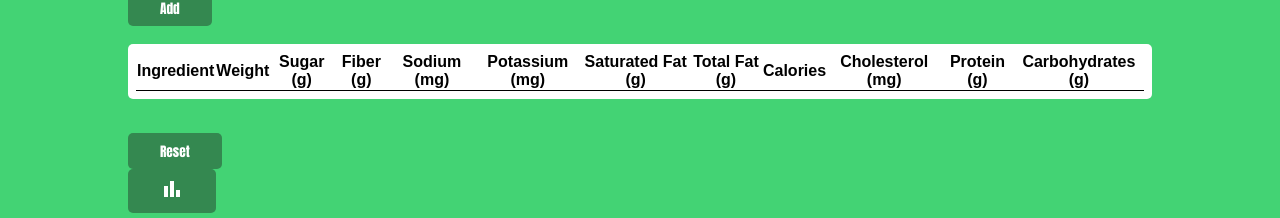
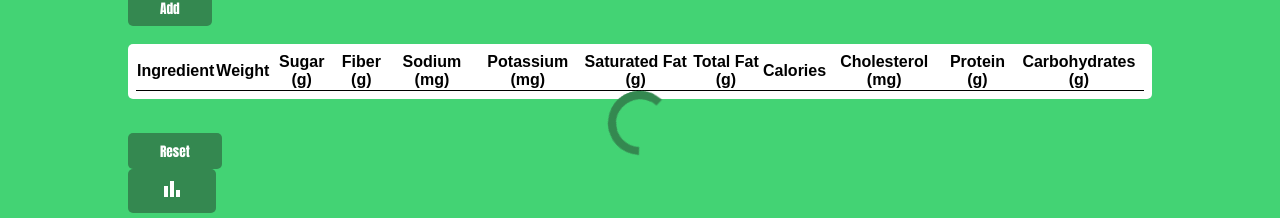
Before and after one commit to rmoss08/nutrition-calculator, a React (Create React App) app: page / in a window 1280 px wide. Shown: the part 277-495 px from the top of the page. Built offline with nearby package versions, Linux system fonts and the light colour scheme.

Commit message:
style: centres LoadingSpinner and changes its colour to dark green

```diff
--- a/src/components/LoadingSpinner.module.css
+++ b/src/components/LoadingSpinner.module.css
@@ -1,6 +1,8 @@
 .lds-ring {
   display: inline-block;
-  position: relative;
+  position: fixed;
+  top: calc(50vh - (80px / 2));
+  left: calc(50vw - (80px / 2));
   width: 80px;
   height: 80px;
 }
@@ -14,7 +16,7 @@
   border: 8px solid #fff;
   border-radius: 50%;
   animation: lds-ring 1.2s cubic-bezier(0.5, 0, 0.5, 1) infinite;
-  border-color: #fff transparent transparent transparent;
+  border-color: var(--dark-green) transparent transparent transparent;
 }
 .lds-ring div:nth-child(1) {
   animation-delay: -0.45s;
--- a/src/pages/Home.js
+++ b/src/pages/Home.js
@@ -6,6 +6,7 @@ import Table from '../components/Table/Table';
 import { mealActions } from '../store/meal-slice';
 import { Fragment } from 'react';
 import Layout from '../components/Layout';
+import LoadingSpinner from '../components/LoadingSpinner';
 
 const Home = () => {
   const dispatch = useDispatch();
@@ -33,6 +34,7 @@ const Home = () => {
   return (
     <Fragment>
       <Layout>
+        <LoadingSpinner />
         <div className="wrapper">
           <IngredientForm />
           <br></br>
```
